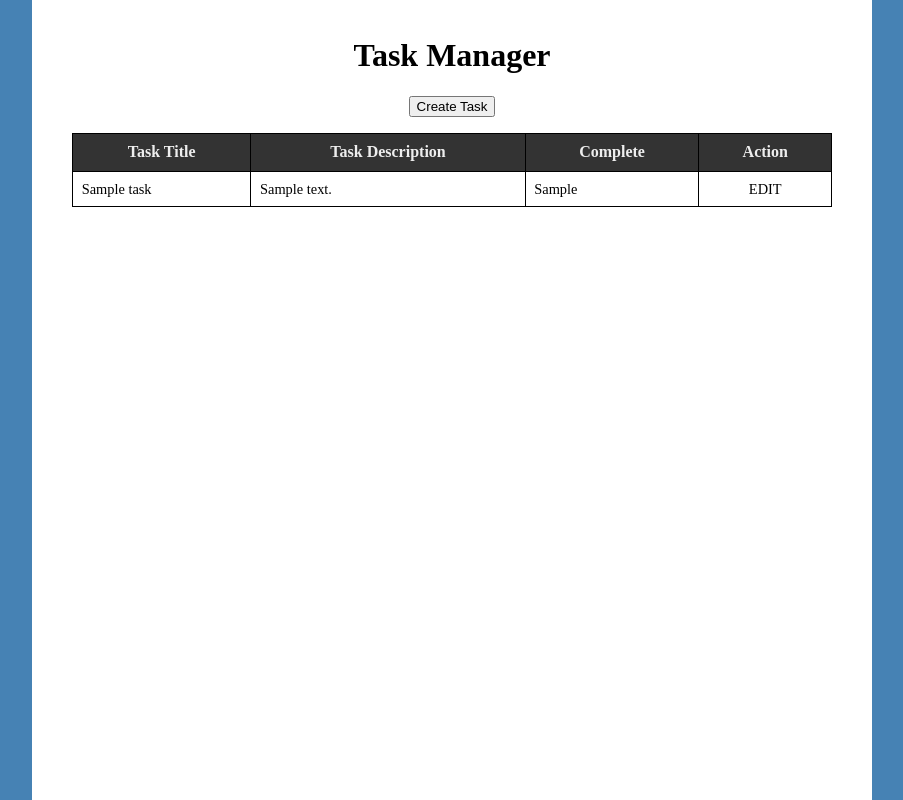
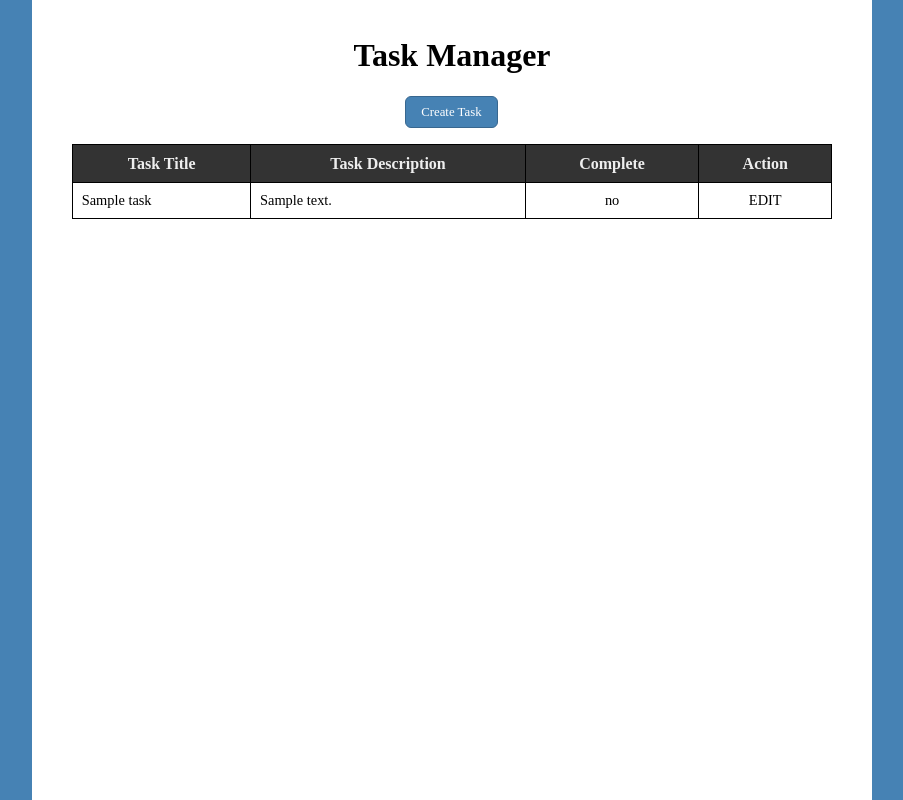
Before and after one commit to trongate/task_manager, a PHP site: page / in a window 1280 px wide. Shown: the whole page, without its empty margins (188-1091 px from the left). Run offline with PHP 8.4, Linux system fonts and the light colour scheme; tables that the repository leaves empty or names only in its code hold one stand-in row (values such as "Sample post").

Commit message:
end of improved main page by turning button into link and improving the complete table cells

```diff
--- a/css/stylesheet.css
+++ b/css/stylesheet.css
@@ -46,3 +46,39 @@ th {
 td {
     font-size: .9em;
 }
+
+button,
+.button {
+  background-color: #4682b4;
+  border: 1px solid #38678f;
+  margin: 0 0.1em 0 0;
+  padding: 0.6em 1.2em;
+  color: #fff;
+  font-size: 0.8em;
+  cursor: pointer;
+  text-decoration: none;
+  font-family: inherit;
+  line-height: normal;
+  border-radius: 6px;
+  display: inline-block;
+  text-align: center;
+}
+
+button:hover,
+.button:hover {
+  background-color: #38678f;
+  border-color: #294d6b;
+  color: #fff;
+}
+
+.alt {
+  background-color: transparent;
+  border-color: #4682b4;
+  color: #333;
+}
+
+.alt:hover {
+  background-color: transparent;
+  border-color: #4682b4;
+  color: #4682b4;
+}
--- a/index.php
+++ b/index.php
@@ -19,7 +19,7 @@ $rows = mysqli_fetch_all($result, MYSQLI_ASSOC);
 <body>
     <div class="container">
         <h1>Task Manager</h1>
-        <p class="text-center"><button>Create Task</button></p>
+        <p class="text-center"><a href="create.php" class="button">Create Task</a></p>
 
         <table>
             <thead>
@@ -37,7 +37,11 @@ $rows = mysqli_fetch_all($result, MYSQLI_ASSOC);
                 <tr>
                     <td><?= $row['task_title'] ?></td>
                     <td><?= $row['task_description'] ?></td>
-                    <td><?= $row['complete'] ?></td>
+                    <td class="text-center"><?php
+                    settype($row['complete'], 'int');
+                    $complete = ($row['complete'] === 1) ? 'yes' : 'no';
+                    echo $complete;
+                    ?></td>
                     <td class="text-center">EDIT</td>
                 </tr><?php
                 }
```
